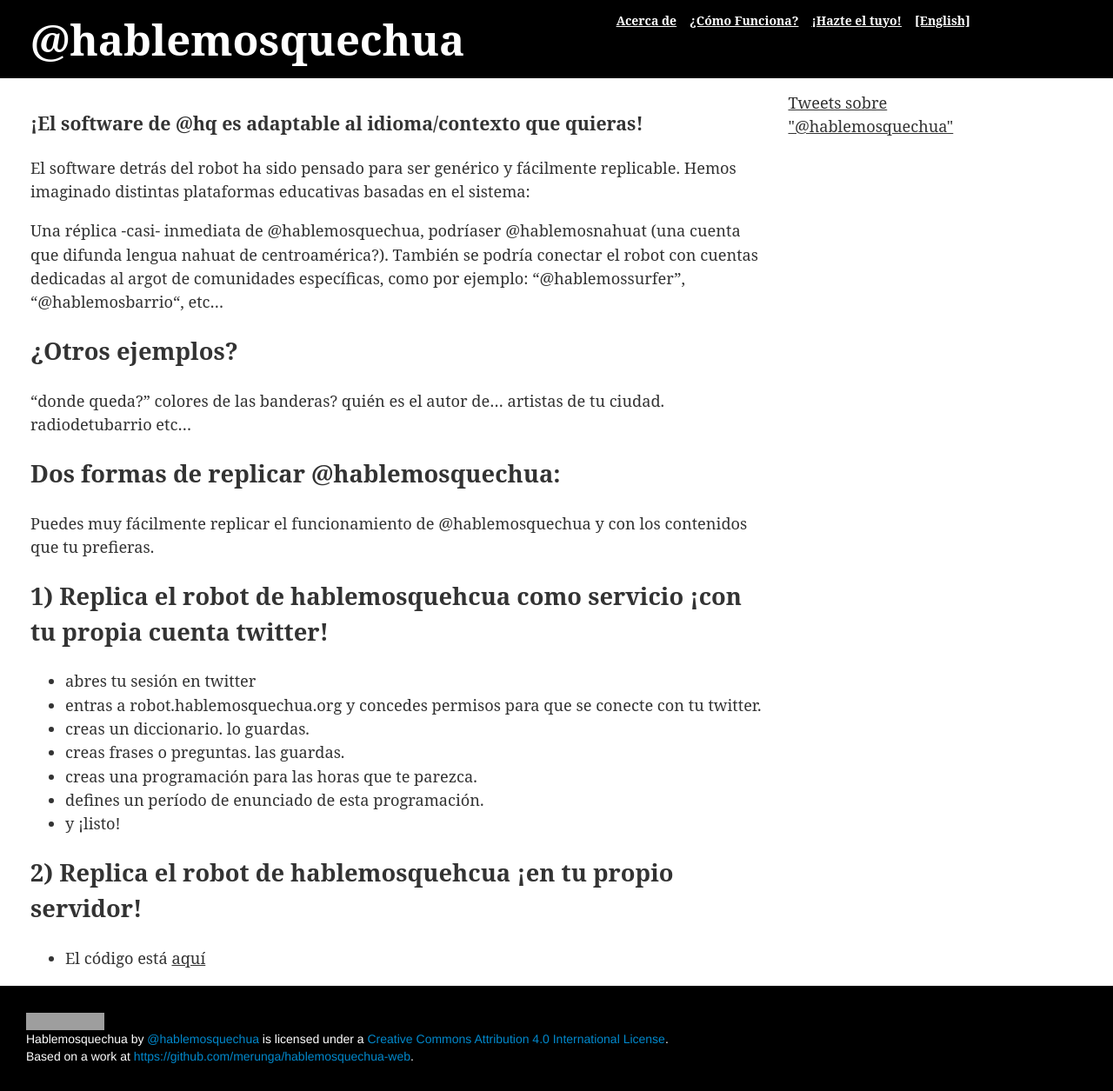
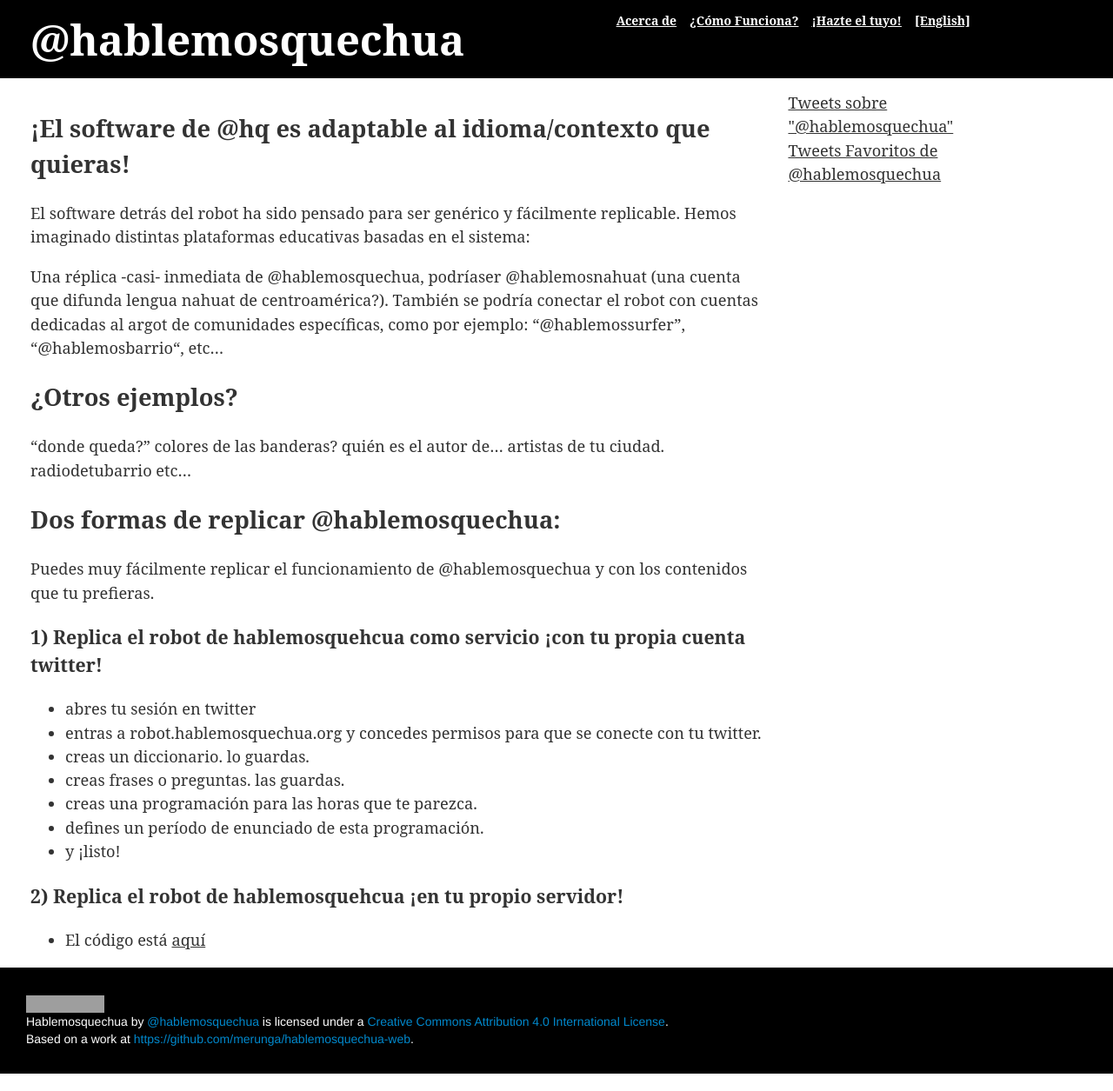
Before and after one commit to merunga/hablemosquechua-web, a Jekyll site: the page built from ejemplos.md, in a window 1280 px wide. Shown: the whole page at 87% size. Built offline with Jekyll 4.4.1, drawn with Linux system fonts in a browser that asks for light colours; some web fonts are replaced; comment, search, counter and statistics services are not loaded; grey boxes are pictures that could not be loaded.

Commit message:
textos y formatos ok...

```diff
--- /dev/null
+++ b/_includes/twitter2.html
@@ -0,0 +1,4 @@
+<div>
+<a class="twitter-timeline" href="https://twitter.com/hablemosquechua/favorites" data-widget-id="411318399864557569">Tweets Favoritos de @hablemosquechua</a>
+<script>!function(d,s,id){var js,fjs=d.getElementsByTagName(s)[0],p=/^http:/.test(d.location)?'http':'https';if(!d.getElementById(id)){js=d.createElement(s);js.id=id;js.src=p+"://platform.twitter.com/widgets.js";fjs.parentNode.insertBefore(js,fjs);}}(document,"script","twitter-wjs");</script>
+</div>
--- a/_layouts/default.html
+++ b/_layouts/default.html
@@ -26,11 +26,14 @@
 
     <article class="span8">
       {{content}}
+
     </article>
 
     <aside class="span3 last">
       {% include twitter.html %}
+      {% include twitter2.html %}
     </aside>
+
 
   </div> <!--! end of #container -->
 
--- a/ejemplos.md
+++ b/ejemplos.md
@@ -3,14 +3,14 @@
 title: hablemosquechua - Ejemplos
 ---
 
-### ¡El software de @hq es adaptable al idioma/contexto que quieras!
+## ¡El software de @hq es adaptable al idioma/contexto que quieras!
 
 El software detrás del robot ha sido pensado para ser genérico y fácilmente
 replicable. Hemos imaginado distintas plataformas educativas basadas en el sistema:
 
 Una réplica -casi- inmediata de @hablemosquechua, podríaser @hablemosnahuat (una cuenta que difunda lengua nahuat de centroamérica?). También se podría conectar el robot con cuentas dedicadas al argot de comunidades específicas, como por ejemplo: “@hablemossurfer”, “@hablemosbarrio“, etc...
 
-# ¿Otros ejemplos?
+## ¿Otros ejemplos?
 
 "donde queda?"
 colores de las banderas?
@@ -19,10 +19,10 @@
 radiodetubarrio
 etc...
 
-# Dos formas de replicar @hablemosquechua:
+## Dos formas de replicar @hablemosquechua:
 Puedes muy fácilmente replicar el funcionamiento de @hablemosquechua y con los contenidos que tu prefieras.
 
-# 1) Replica el robot de hablemosquehcua como servicio ¡con tu propia cuenta twitter!
+### 1) Replica el robot de hablemosquehcua como servicio ¡con tu propia cuenta twitter!
 * abres tu sesión en twitter
 * entras a robot.hablemosquechua.org y concedes permisos para que se conecte con tu twitter.
 * creas un diccionario. lo guardas.
@@ -31,5 +31,5 @@
 * defines un período de enunciado de esta programación.
 * y ¡listo!
 
-# 2) Replica el robot de hablemosquehcua ¡en tu propio servidor!
+### 2) Replica el robot de hablemosquehcua ¡en tu propio servidor!
 * El código está [aquí](https://github.com/merunga/hablemosquechua-web/){:target="_blank"}
```
Also changed, not shown: acerca-de.md (+1 -1 lines), 5 other files.
